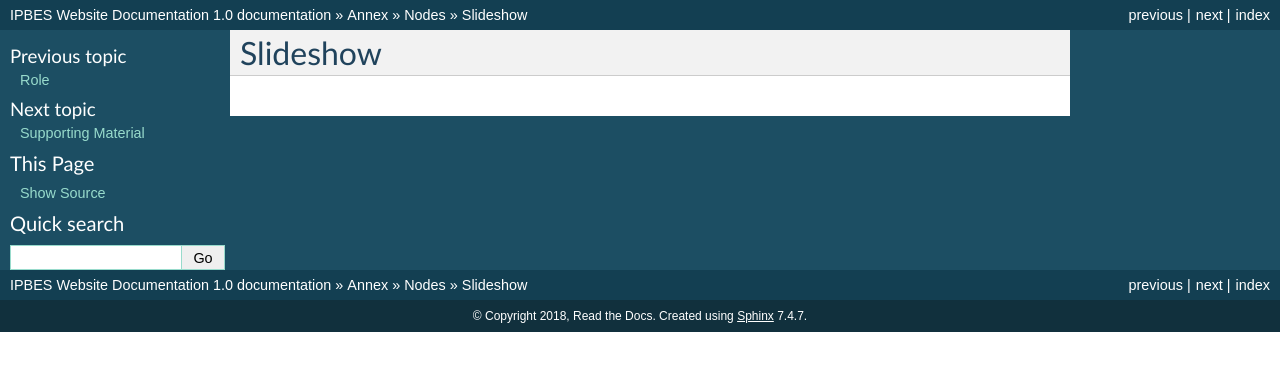
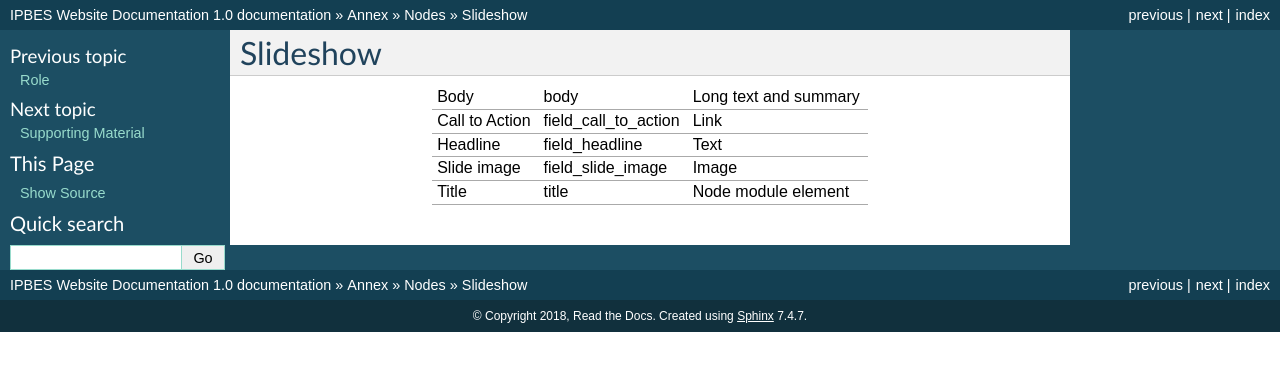
Before and after one commit to ipbes/ipbeswebdocs, a Sphinx documentation site: the page built from docs/annex/nodes/slideshow.rst, in a window 1280 px wide. Shown: the top 371 px of the page. Built offline with Sphinx 7.4.7, drawn with Linux system fonts in a browser that asks for light colours; pages that are not in the unit, such as notebooks, are missing from menus.

Commit message:
Update slideshow.rst

```diff
--- a/docs/annex/nodes/slideshow.rst
+++ b/docs/annex/nodes/slideshow.rst
@@ -1,2 +1,13 @@
 Slideshow
 =========
++----------------+----------------------+-----------------------+
+| Body           | body                 | Long text and summary |
++----------------+----------------------+-----------------------+
+| Call to Action | field_call_to_action | Link                  |
++----------------+----------------------+-----------------------+
+| Headline       | field_headline       | Text                  |
++----------------+----------------------+-----------------------+
+| Slide image    | field_slide_image    | Image                 |
++----------------+----------------------+-----------------------+
+| Title          | title                | Node module element   |
++----------------+----------------------+-----------------------+
```
